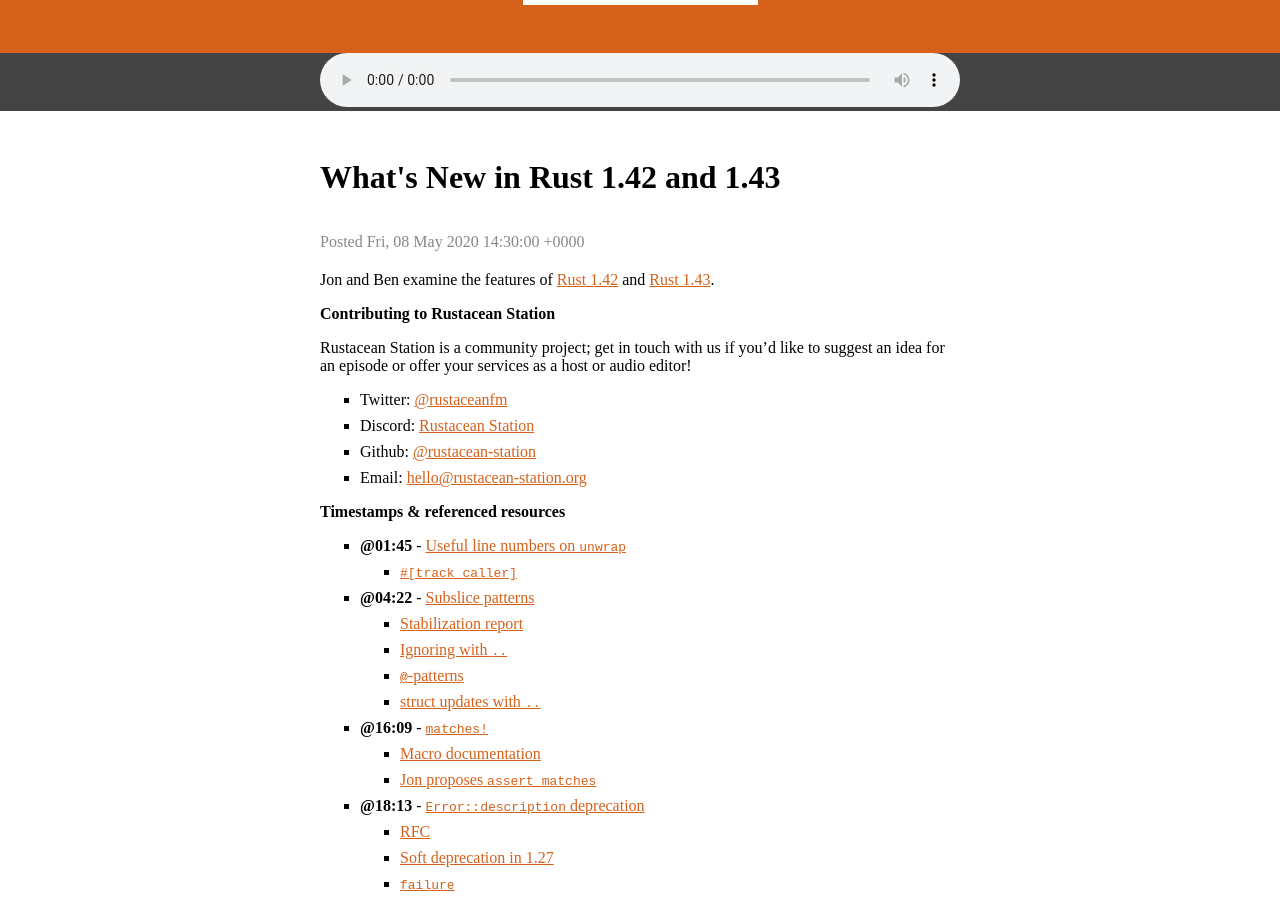
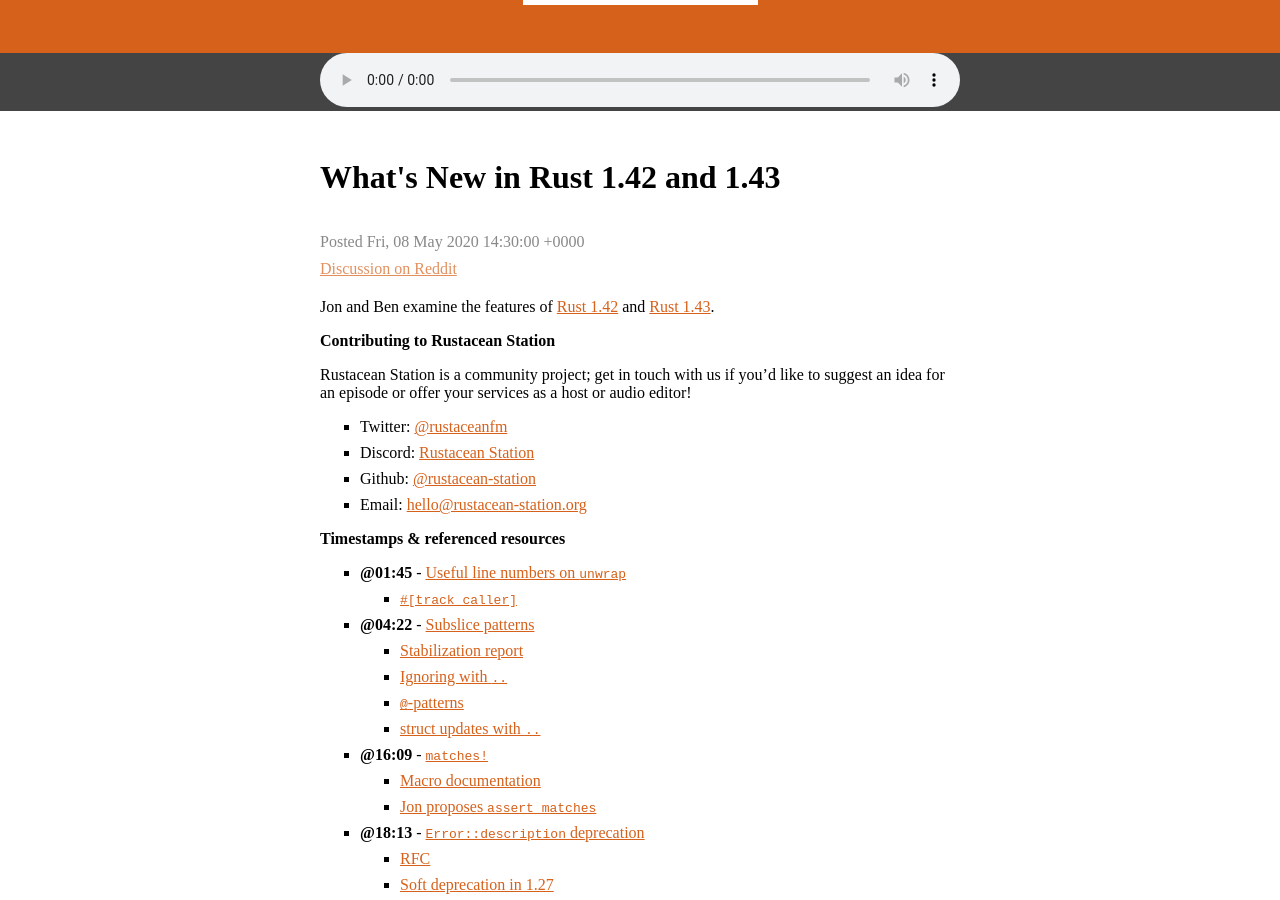
Before and after one commit to rustacean-station/rustacean-station.org, a Jekyll site: the page built from _episodes/014-rust-1.42-1.43.md, in a window 1280 px wide and 900 px high, scrolled down 381 px. Built offline with Jekyll 4.4.1, drawn with Linux system fonts in a browser that asks for light colours; some of the changed lines change nothing that is shown.

Commit message:
ep14: add reddit link

```diff
--- a/_episodes/014-rust-1.42-1.43.md
+++ b/_episodes/014-rust-1.42-1.43.md
@@ -5,7 +5,7 @@
 file: https://audio.rustacean-station.org/file/rustacean-station/rustacean-station-e014-rust-1.42-1.43.mp3
 duration: "1:10:53"
 length: "51040384"
-#reddit: (leave blank on initial publish, amend with link and uncomment this line after Reddit thread has been posted)
+reddit: https://www.reddit.com/r/rust/comments/gfvopv/whats_new_in_rust_142_143_rustacean_station/
 
 # https://github.com/jekyll/jekyll/issues/7744
 layout: episode
```
